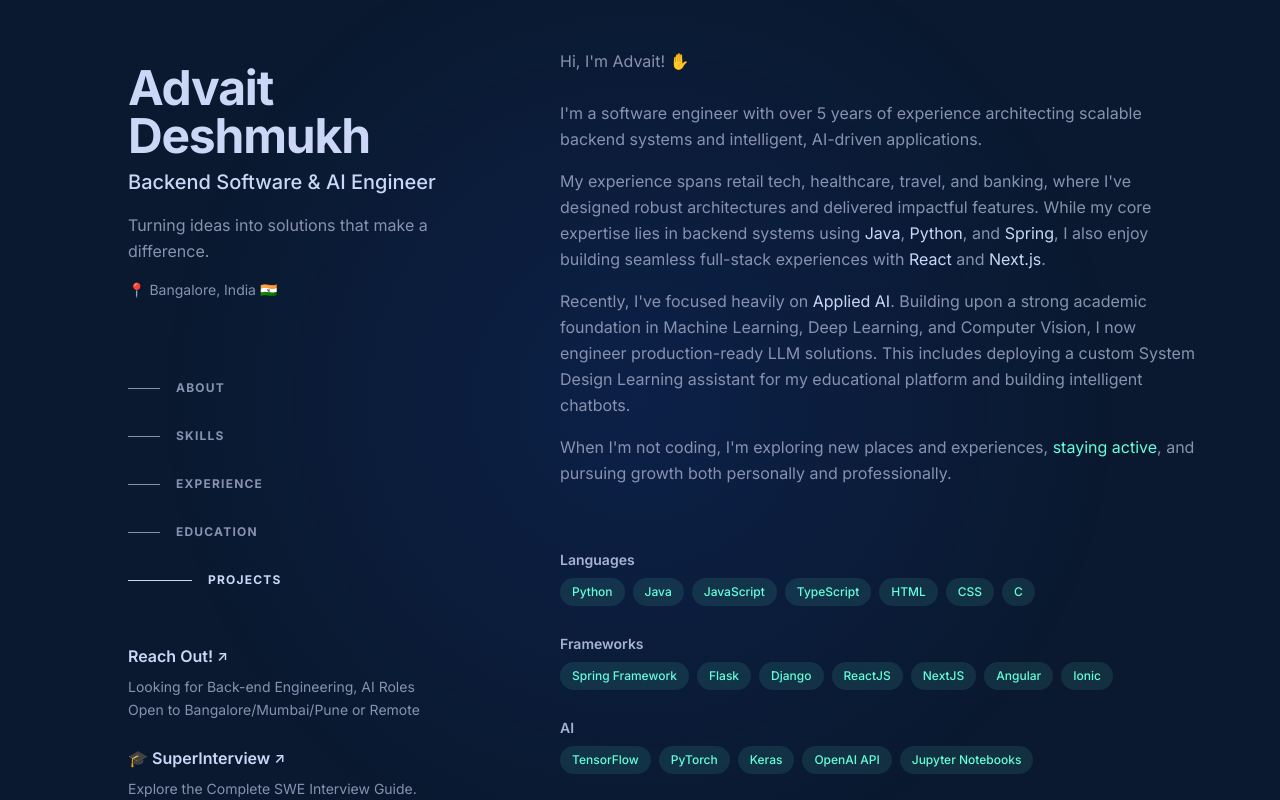
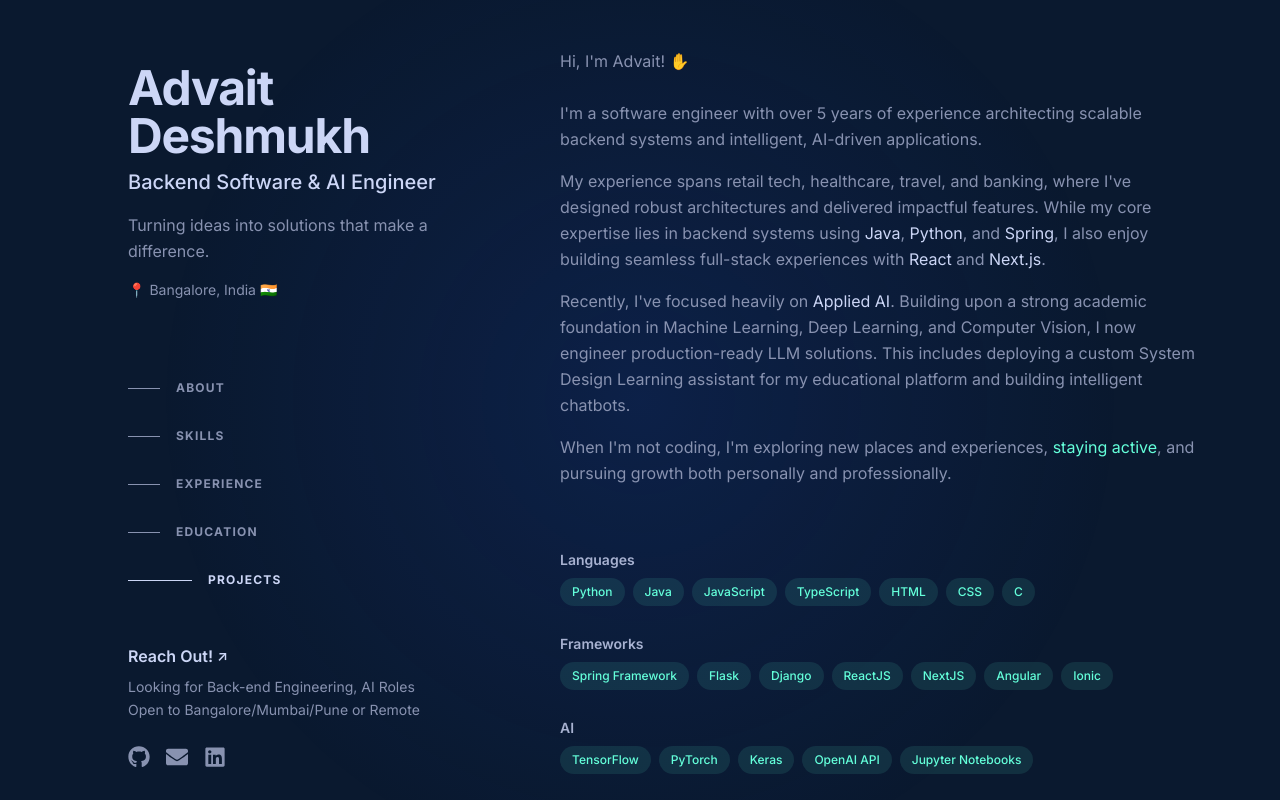
Before and after one commit to advait-d/portfolio, a Next.js app: page / in a window 1280 px wide. Shown: the top 800 px of the page. Built offline with nearby package versions, Linux system fonts and the light colour scheme.

Commit message:
refactor: remove SuperInterview promotional card from PromoCards component

```diff
--- a/src/components/PromoCards.tsx
+++ b/src/components/PromoCards.tsx
@@ -15,21 +15,6 @@ const PromoCards: React.FC = () => {
           Looking for Back-end Engineering, AI Roles <br /> Open to Bangalore/Mumbai/Pune or Remote
         </p>
       </a>
-
-      <a
-        href="https://system-design-mastery.vercel.app/"
-        target="_blank"
-        rel="noopener noreferrer"
-        className="group block"
-      >
-        <h3 className="text-base font-semibold text-[#ccd6f6] group-hover:text-[#64ffda] transition-colors duration-300 flex items-center gap-1 mb-2">
-          🎓 SuperInterview
-          <span className="inline-block transition-transform duration-300 text-sm group-hover:translate-x-1 group-hover:-translate-y-1">↗</span>
-        </h3>
-        <p className="text-[#8892b0] text-sm leading-relaxed">
-          Explore the Complete SWE Interview Guide.
-        </p>
-      </a>
     </div>
   );
 };
```
